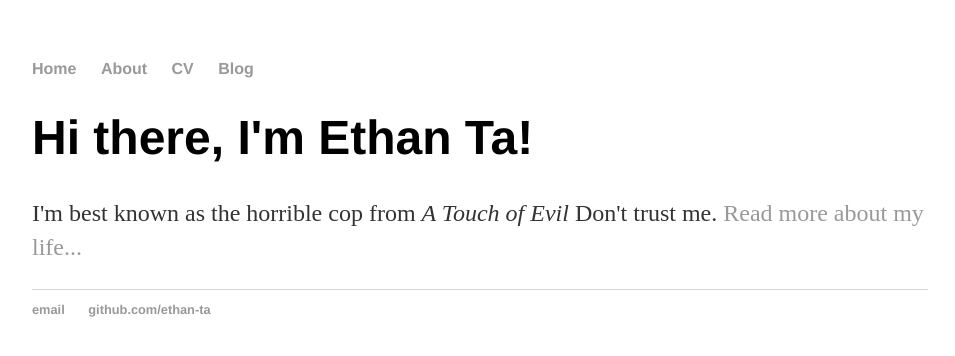
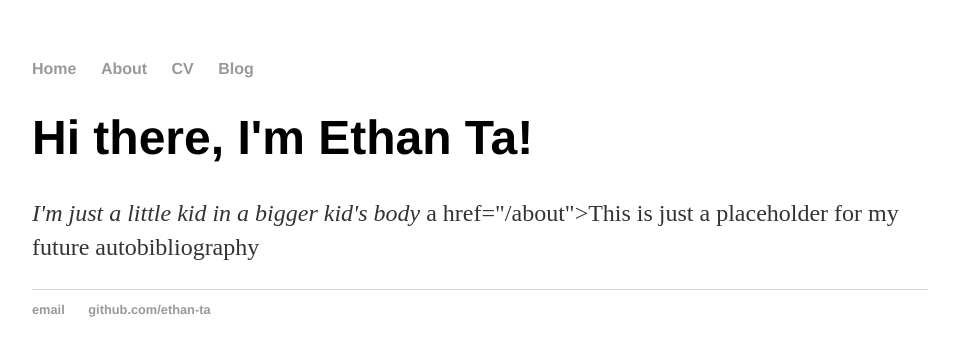
Before and after one commit to Ethan-Ta/Ethan-Ta.github.io, a Jekyll site: the page built from index.html, in a window 1280 px wide. Shown: the top 356 px of the page, without its empty margins (160-1115 px from the left). Built offline with Jekyll 4.4.1, drawn with Linux system fonts in a browser that asks for light colours.

Commit message:
Update index.html

```diff
--- a/index.html
+++ b/index.html
@@ -4,5 +4,5 @@ title: Adventures of Ethan Ta
 ---
 <div class="blurb">
 	<h1>Hi there, I'm Ethan Ta!</h1>
-	<p>I'm best known as the horrible cop from <em>A Touch of Evil</em> Don't trust me. <a href="/about">Read more about my life...</a></p>
+	<p> <em>I'm just a little kid in a bigger kid's body</em> a href="/about">This is just a placeholder for my future autobibliography</a></p>
 </div><!-- /.blurb -->
```
